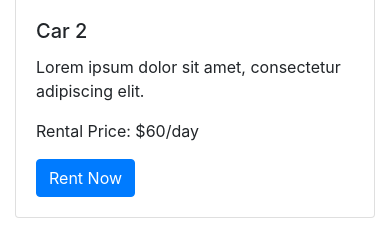
After one commit to CrazyComrades/crazy_comrades-soen341projectW2024, a Flask app: page /browse in a window 390 px wide. The commit adds this page. Shown: the part 951-1191 px from the top of the page. Run offline with Flask 3, Linux system fonts and the light colour scheme; some libraries are stand-ins or nearby versions.

Commit message:
browse task

```diff
--- a/Car_rental_app/website/templates/base.html
+++ b/Car_rental_app/website/templates/base.html
@@ -25,7 +25,7 @@
                 <a class="nav-link" href="{{ url_for('views.home') }}">Home</a>
             </li>
             <li class="nav-item">
-                <a class="nav-link" href="browse.html">Browse Vehicles</a>
+                <a class="nav-link" href="{{ url_for('views.browse') }}">Browse Vehicles</a>
             </li>
             <li class="nav-item">
                 <a class="nav-link" href="start_reservation.html">Start a Reservation</a>
--- /dev/null
+++ b/Car_rental_app/website/templates/browse.html
@@ -0,0 +1,63 @@
+<!DOCTYPE html>
+<html lang="en">
+
+<head>
+    <meta charset="UTF-8">
+    <meta name="viewport" content="width=device-width, initial-scale=1.0">
+    <title>Car Rental</title>
+    <!-- Bootstrap CSS -->
+    <link rel="stylesheet" href="https://stackpath.bootstrapcdn.com/bootstrap/4.5.2/css/bootstrap.min.css">
+    <!-- Custom CSS -->
+    <style>
+        /* Add custom styles here if needed */
+    </style>
+</head>
+
+<body>
+    <div class="container">
+        <h1 class="mt-5 mb-4">Available Cars for Rent</h1>
+        <div class="row">
+            <div class="col-md-4 mb-4">
+                <div class="card">
+                    <img src="https://cdn.jdpower.com/Average%20Weight%20Of%20A%20Car.jpg" class="card-img-top" alt="Car 1">
+                    <div class="card-body">
+                        <h5 class="card-title">Car 1</h5>
+                        <p class="card-text">Lorem ipsum dolor sit amet, consectetur adipiscing elit.</p>
+                        <p class="card-text">Rental Price: $50/day</p>
+                        <a href="#" class="btn btn-primary">Rent Now</a>
+                    </div>
+                </div>
+            </div>
+            <div class="col-md-4 mb-4">
+                <div class="card">
+                    <img src="https://images.pexels.com/photos/170811/pexels-photo-170811.jpeg?auto=compress&cs=tinysrgb&dpr=1&w=500" class="card-img-top" alt="Car 2">
+                    <div class="card-body">
+                        <h5 class="card-title">Car 2</h5>
+                        <p class="card-text">Lorem ipsum dolor sit amet, consectetur adipiscing elit.</p>
+                        <p class="card-text">Rental Price: $60/day</p>
+                        <a href="#" class="btn btn-primary">Rent Now</a>
+                    </div>
+                </div>
+            </div>
+            <div class="col-md-4 mb-4">
+                <div class="card">
+                    <img src="https://media.istockphoto.com/id/1189903200/photo/red-generic-sedan-car-isolated-on-white-background-3d-illustration.jpg?s=612x612&w=0&k=20&c=uRu3o_h5FVljLQHS9z0oyz-XjXzzXN_YkyGXwhdMrjs=" class="card-img-top" alt="Car 3">
+                    <div class="card-body">
+                        <h5 class="card-title">Car 3</h5>
+                        <p class="card-text">Lorem ipsum dolor sit amet, consectetur adipiscing elit.</p>
+                        <p class="card-text">Rental Price: $70/day</p>
+                        <a href="#" class="btn btn-primary">Rent Now</a>
+                    </div>
+                </div>
+            </div>
+            <!-- Add more cards for additional cars as needed -->
+        </div>
+    </div>
+
+    <!-- Bootstrap JS and dependencies -->
+    <script src="https://code.jquery.com/jquery-3.5.1.slim.min.js"></script>
+    <script src="https://cdn.jsdelivr.net/npm/@popperjs/core@2.5.4/dist/umd/popper.min.js"></script>
+    <script src="https://stackpath.bootstrapcdn.com/bootstrap/4.5.2/js/bootstrap.min.js"></script>
+</body>
+
+</html>
--- a/Car_rental_app/website/templates/register.html
+++ b/Car_rental_app/website/templates/register.html
@@ -15,7 +15,7 @@
     <div class=" row justify-content-center">
         <div class="col-sm-6 mt-4">
             <h2>Register form</h2>
-            <form action="/register" method="POST">
+            <form action="{{ url_for('auth.sign_up') }}" method="POST">
                 <div class="form-group">
                 <label for="name">Name:</label>
                 <input type="text" class="form-control" id="name" placeholder="Enter name" name="name">
--- a/Car_rental_app/website/views.py
+++ b/Car_rental_app/website/views.py
@@ -9,3 +9,7 @@ def home():
 @views.route('/reservations')
 def reservation():
     return render_template("base.html")
+
+@views.route('/browse')
+def browse():
+    return render_template("browse.html")
```
Also changed, not shown: Car_rental_app/website/auth.py (+5 -6 lines).
